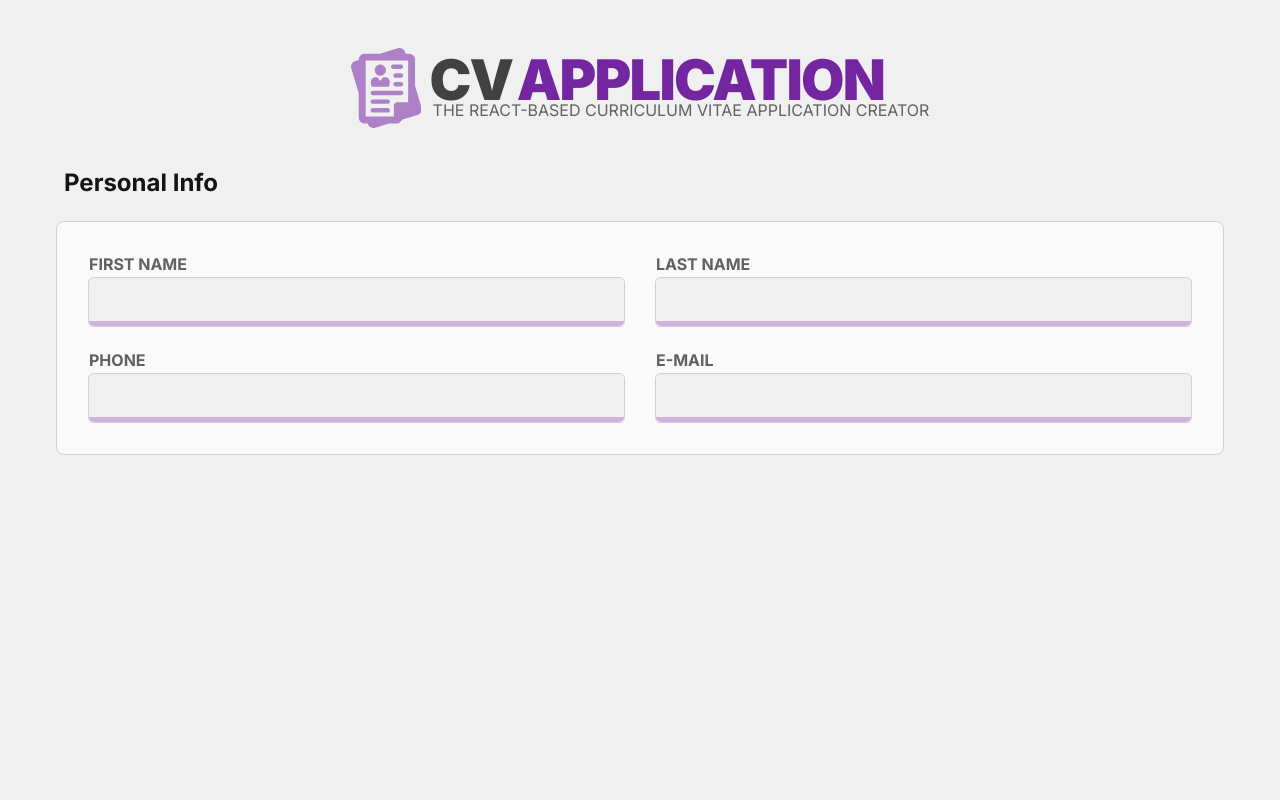
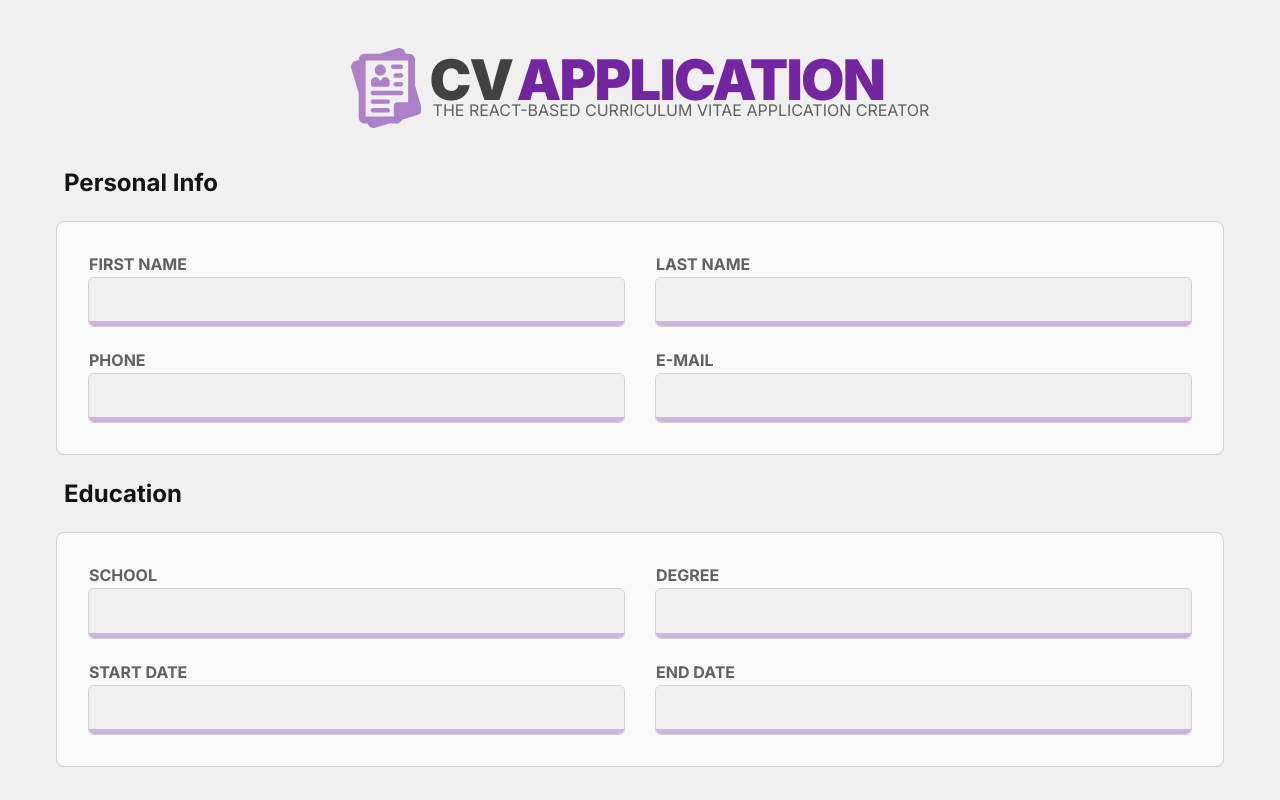
Before and after one commit to bmilcs/odin-cv-application, a React (Create React App) app: page / in a window 1280 px wide. Built offline with nearby package versions, Linux system fonts and the light colour scheme.

Commit message:
Add non-functional education placeholder code

```diff
--- a/src/components/Form.js
+++ b/src/components/Form.js
@@ -1,6 +1,7 @@
 import React from "react";
 import Personal from "./form/Personal";
 import emptyForm from "./form/emptyForm";
+import Education from "./form/Education";
 
 class Form extends React.Component {
   constructor(props) {
@@ -20,6 +21,19 @@ class Form extends React.Component {
     });
   };
 
+  handleEducationChange = (e) => {
+    const { id, value } = e.target;
+    console.log(id, value);
+    this.setState((prevState) => {
+      return {
+        ...prevState,
+        education: {
+          [id]: value,
+        },
+      };
+    });
+  };
+
   render() {
     return (
       <form>
@@ -27,6 +41,10 @@ class Form extends React.Component {
           state={this.state.personal}
           onChange={this.handlePersonalChange}
         />
+        <Education
+          state={this.state.education}
+          onChange={this.handleEducationChange}
+        />
       </form>
     );
   }
--- /dev/null
+++ b/src/components/form/Education.js
@@ -0,0 +1,54 @@
+import React from "react";
+import FormSection from "../utils/FormSection";
+import InputGroup from "../utils/InputGroup";
+import "../../styles/FormSection.css";
+
+class Education extends React.Component {
+  render() {
+    const { state, onChange } = this.props;
+
+    const educationGroups = state.map((educationItem) => {
+      const { id, school, degree, startDate, endDate } = educationItem;
+      return [
+        {
+          description: "School",
+          id: `school-${id}`,
+          classes: "",
+          type: "text",
+          value: school,
+        },
+        {
+          description: "Degree",
+          id: `degree-${id}`,
+          classes: "",
+          type: "text",
+          value: degree,
+        },
+        {
+          description: "Start Date",
+          id: `startDate-${id}`,
+          classes: "",
+          type: "text",
+          value: startDate,
+        },
+        {
+          description: "End Date",
+          id: `endDate-${id}`,
+          classes: "",
+          type: "text",
+          value: endDate,
+        },
+      ];
+    });
+
+    return (
+      <FormSection title="Education">
+        {educationGroups.map((fields) => (
+          <InputGroup fields={fields} key={fields.id} onChange={onChange} />
+        ))}
+      </FormSection>
+    );
+  }
+}
+
+export default Education;
```
